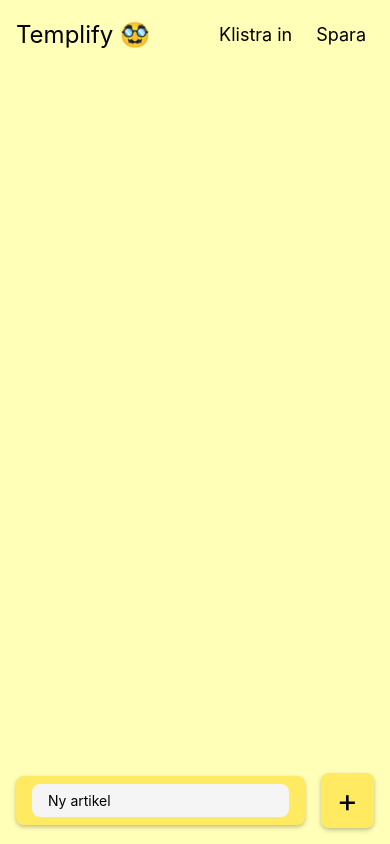
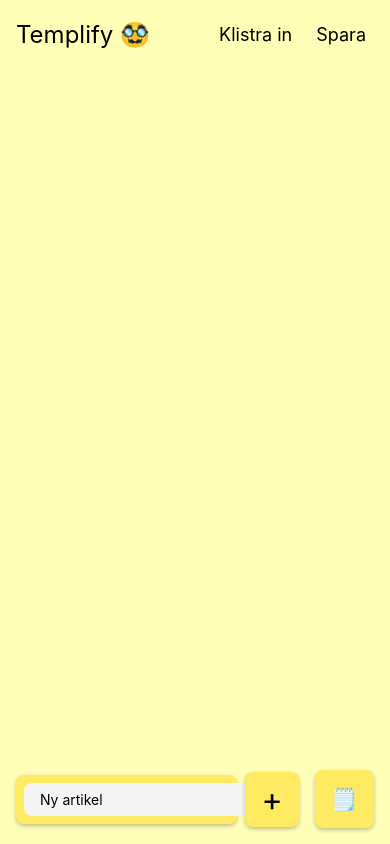
Before and after one commit to petterskogh/templify, a React Native app: screen / in a window 390 px wide. Built offline with nearby package versions, Linux system fonts and the light colour scheme.

Commit message:
✨ Add list overlay

```diff
--- a/App.tsx
+++ b/App.tsx
@@ -1,12 +1,15 @@
-import { StyleSheet, View, StatusBar, TextInput } from 'react-native';
+import { StyleSheet, View, StatusBar } from 'react-native';
 import Header from './components/Header';
 import { useState } from 'react';
 import { colors, spacing } from './utils/variables';
 import Checkbox from './components/Checkbox';
 import NewCheckboxInput from './components/NewCheckboxInput';
+import HandleListOverlay from './components/HandleListOverlay';
+import BottomRow from './components/BottomRow';
 
 export default function App() {
   const [checkboxes, setCheckboxes] = useState<string[]>([]);
+  const [showListOverlay, setShowListOverlay] = useState<boolean>(false);
 
   return (
     <View style={styles.container}>
@@ -20,7 +23,8 @@ export default function App() {
             onRemove={() => setCheckboxes(checkboxes.filter((_, i) => i !== index))} />
         )}
       </View>
-      <NewCheckboxInput onAdd={(text) => setCheckboxes([...checkboxes, text])} />
+      <BottomRow onAdd={(text) => setCheckboxes([...checkboxes, text])} openHandleListOverlay={() => setShowListOverlay(true)} />
+      <HandleListOverlay show={showListOverlay} closeOverlay={() => setShowListOverlay(false)} />
     </View>
   );
 }
--- /dev/null
+++ b/components/BottomRow.tsx
@@ -0,0 +1,38 @@
+import { View, Text, StyleSheet, Pressable } from "react-native";
+import { commonStyles } from "../utils/styles";
+import { colors, spacing } from "../utils/variables";
+import NewCheckboxInput from "./NewCheckboxInput";
+
+interface Props {
+  onAdd: (text: string) => void;
+  openHandleListOverlay: () => void;
+}
+
+export default function BottomRow({onAdd, openHandleListOverlay}: Props) {
+  return (
+    <View style={styles.container}>
+      <NewCheckboxInput onAdd={onAdd} />
+      <Pressable style={[commonStyles.yellowField, styles.listButton]} onPress={openHandleListOverlay}>
+        <Text style={styles.listButtonText}>🗒️</Text>
+      </Pressable>
+    </View>
+  )
+}
+
+const styles = StyleSheet.create({
+  container: {
+    flexDirection: 'row',
+    alignItems: 'center',
+    justifyContent: 'space-between',
+    gap: spacing.md
+  },
+  listButton: {
+    height: 58,
+    alignContent: 'center',
+    justifyContent: 'center',
+  },
+  listButtonText: {
+    color: colors.contrast,
+    fontSize: 22,
+  }
+});
--- /dev/null
+++ b/components/HandleListOverlay.tsx
@@ -0,0 +1,21 @@
+import { View, StyleSheet } from "react-native";
+import Overlay from "./Overlay";
+
+export interface Props {
+  show: boolean;
+  closeOverlay: () => void;
+}
+
+export default function HandleListOverlay({ show, closeOverlay }: Props) {
+  return (
+    <Overlay show={show} closeOverlay={closeOverlay}>
+      <View>
+        {/* Add your content here */}
+      </View>
+    </Overlay>
+  );
+}
+
+const styles = StyleSheet.create({
+
+});
--- a/components/NewCheckboxInput.tsx
+++ b/components/NewCheckboxInput.tsx
@@ -10,6 +10,13 @@ interface Props {
 export default function NewCheckboxInput({onAdd}: Props) {
   const [text, setText] = useState<string>('');
 
+  function handleSubmit() {
+    if (text !== '') {
+      onAdd(text);
+      setText('');
+    }
+  }
+
   return (
     <View style={styles.container}>
       <View style={[commonStyles.yellowField, styles.inputContainer]}>
@@ -18,9 +25,10 @@ export default function NewCheckboxInput({onAdd}: Props) {
           placeholder="Ny artikel"
           value={text}
           onChangeText={setText}
+          onSubmitEditing={handleSubmit}
         />
       </View>
-      <Pressable style={[commonStyles.yellowField]} onPress={() => { onAdd(text); setText(''); }}>
+      <Pressable style={[commonStyles.yellowField]} onPress={handleSubmit}>
         <Text style={styles.buttonText}>+</Text>
       </Pressable>
     </View>
@@ -31,11 +39,12 @@ const styles = StyleSheet.create({
   container: {
     flexDirection: 'row',
     alignItems: 'center',
-    justifyContent: 'space-between',
-    gap: spacing.md
+    flex: 1,
+    gap: spacing.sm
   },
   inputContainer: {
     flex: 1,
+    paddingHorizontal: spacing.sm
   },
   buttonText: {
     color: colors.contrast,
--- /dev/null
+++ b/components/Overlay.tsx
@@ -0,0 +1,58 @@
+import { View, StyleSheet, Pressable, Text } from "react-native";
+import { ReactNode } from "react";
+import { spacing } from "../utils/variables";
+
+interface Props {
+  children: ReactNode;
+  show: boolean;
+  closeOverlay: () => void;
+}
+
+export default function Overlay({ children, show, closeOverlay }: Props) {
+  return (
+    <View style={[styles.overlay, { display: show ? "flex" : "none"}]}>
+      <View style={styles.bg} />
+      <Pressable onPress={closeOverlay} style={styles.closeButton}>
+        <Text style={styles.closeButtonText}>x</Text>
+      </Pressable>
+      <View style={styles.children}>
+        {children}
+      </View>
+    </View>
+  );
+}
+
+const styles = StyleSheet.create({
+  overlay: {
+    flex: 1,
+    position: 'absolute',
+    left: 0,
+    top: 0,
+    right: 0,
+    bottom: 0
+  },
+  bg: {
+    flex: 1,
+    position: 'absolute',
+    left: 0,
+    top: 0,
+    right: 0,
+    bottom: 0,
+    opacity: 0.7,
+    backgroundColor: 'black',
+  },
+  children: {
+    flex: 1,
+    margin: spacing.md,
+
+  },
+  closeButton: {
+    alignSelf: 'flex-end',
+    top: spacing.sm,
+    right: spacing.md,
+  },
+  closeButtonText: {
+    color: 'white',
+    fontSize: 32,
+  }
+});
```
